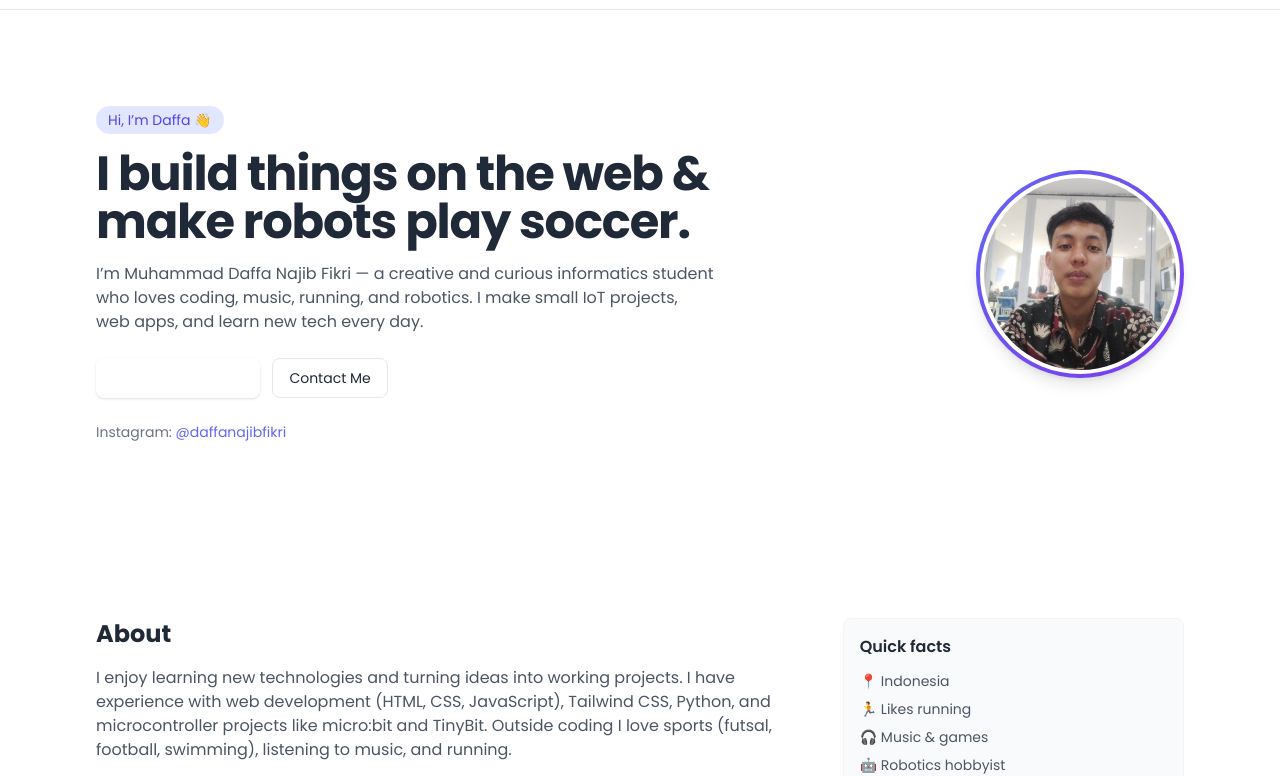
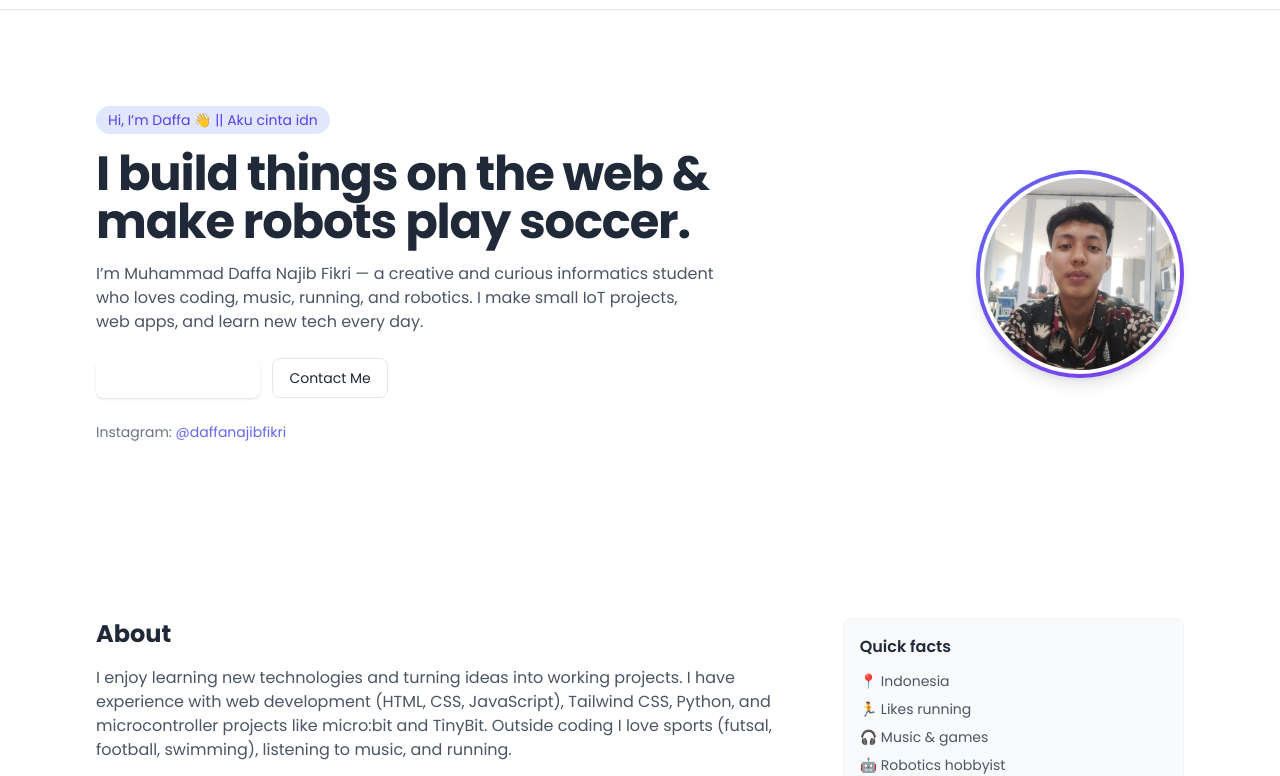
Before and after one commit to daffa102/project-website-portfolio-muhammaddaffanajibfikri-250458302018, a plain HTML site: page index.html in a window 1280 px wide. Shown: the part 55-831 px from the top of the page. Drawn offline with nearby package versions, Linux system fonts and the light colour scheme.

Commit message:
feat : hehe

```diff
--- a/index.html
+++ b/index.html
@@ -90,7 +90,7 @@
         <div class="grid grid-cols-1 lg:grid-cols-12 gap-10 items-center">
           <div class="lg:col-span-7">
             <div class="max-w-2xl">
-              <p class="inline-block px-3 py-1 rounded-full text-sm font-medium bg-primary-100 text-primary-700 mb-4">Hi, I’m Daffa 👋</p>
+              <p class="inline-block px-3 py-1 rounded-full text-sm font-medium bg-primary-100 text-primary-700 mb-4">Hi, I’m Daffa 👋 || Aku cinta idn</p>
               <h1 class="text-3xl sm:text-4xl lg:text-5xl font-extrabold tracking-tight leading-tight">I build things on the web & make robots play soccer.</h1>
               <p class="mt-4 text-gray-600 dark:text-gray-300">I’m Muhammad Daffa Najib Fikri — a creative and curious informatics student who loves coding, music, running, and robotics. I make small IoT projects, web apps, and learn new tech every day.</p>
 
```
